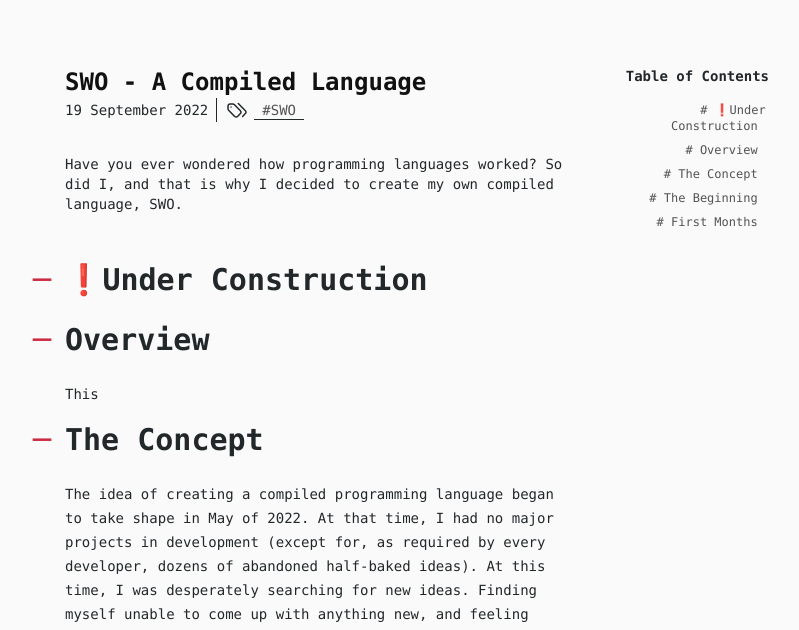
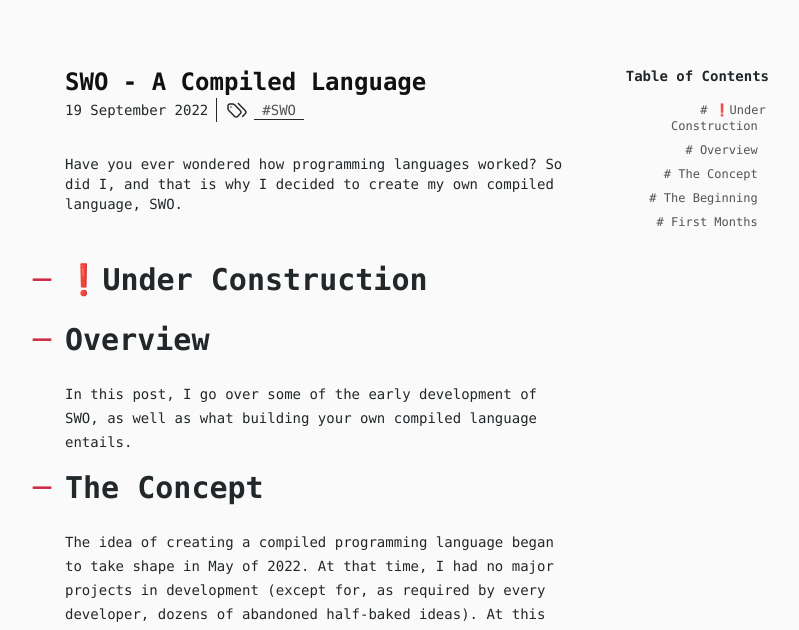
Before and after one commit to green726/website, an Astro site: page /posts/SWO in a window 1280 px wide. Shown: the part 166-796 px from the top of the page, without its empty margins (223-1022 px from the left). Built offline with nearby package versions, Linux system fonts and the light colour scheme; Astro itself is replaced by a stand-in of ours.

Commit message:
Update SWO.mdx

```diff
--- a/src/pages/posts/SWO.mdx
+++ b/src/pages/posts/SWO.mdx
@@ -8,7 +8,7 @@ tags: ["SWO"]
 # ❗Under Construction
 
 # Overview
-    This
+    In this post, I go over some of the early development of SWO, as well as what building your own compiled language entails.
 
 # The Concept
    The idea of creating a compiled programming language began to take shape in May of 2022. At that time, I had no major projects in development (except for, as required by every developer, dozens of abandoned half-baked ideas). At this time, I was desperately searching for new ideas. Finding myself unable to come up with anything new, and feeling incredibly bored, I decided to make an attempt at something I had been wanting to do for a while. This task seemed daunting, however, as I would later learn, was not nearly as hard as I thought it would be. Thus, SWO, aka SWO Wants Options, my compiled programming language, came into existence.
```
